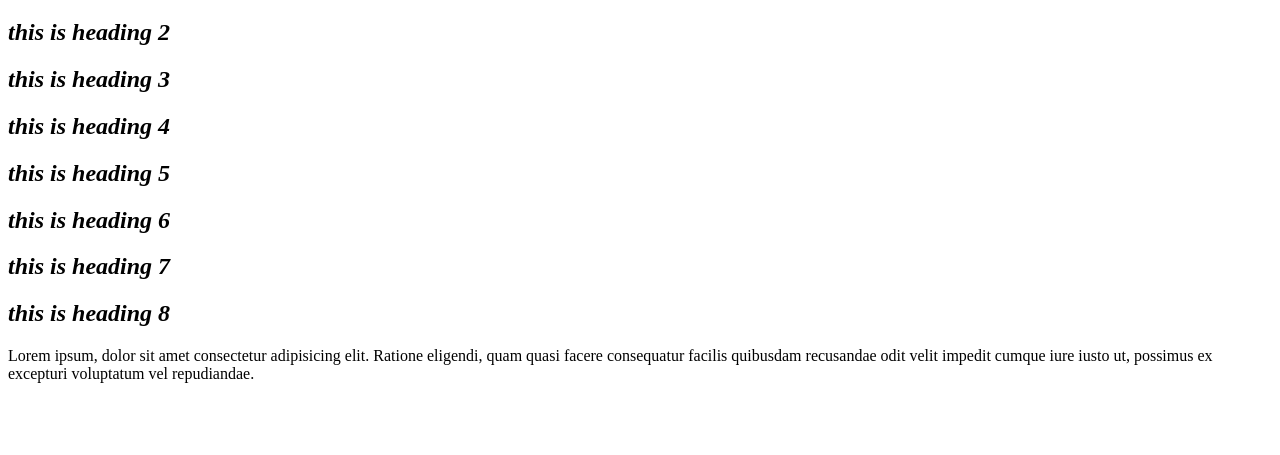
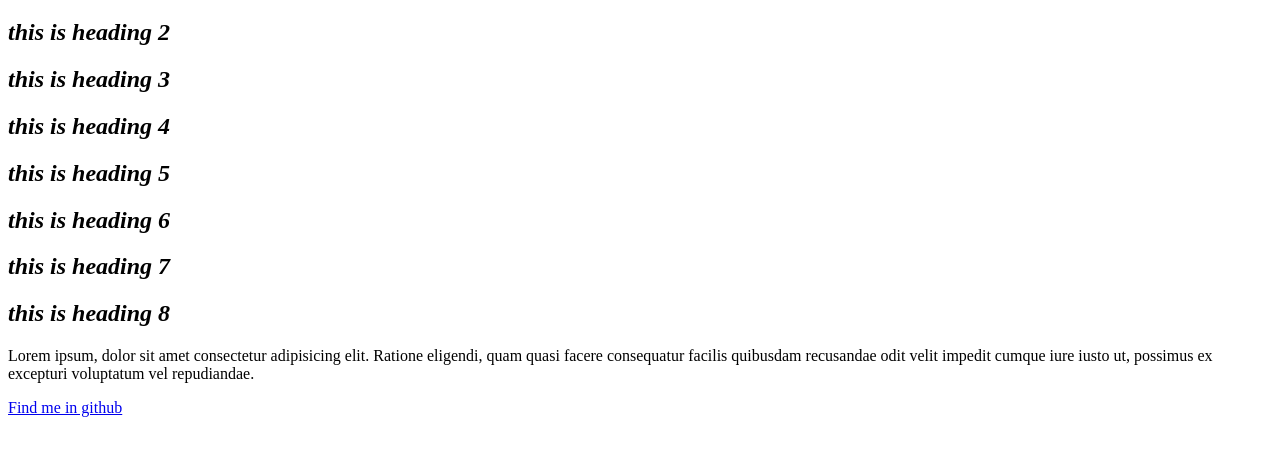
Before and after one commit to hasibtech/test21, a plain HTML site: page index.html in a window 1280 px wide. Shown: the part 61-516 px from the top of the page. Drawn offline with Linux system fonts and the light colour scheme.

Commit message:
link added

```diff
--- a/index.html
+++ b/index.html
@@ -16,5 +16,7 @@
     <h2>this is heading 7</h2>
     <h2>this is heading 8</h2>
     <p>Lorem ipsum, dolor sit amet consectetur adipisicing elit. Ratione eligendi, quam quasi facere consequatur facilis quibusdam recusandae odit velit impedit cumque iure iusto ut, possimus ex excepturi voluptatum vel repudiandae.</p>
+
+    <a href="github/techosman">Find me in github</a>
 </body>
 </html>
```
